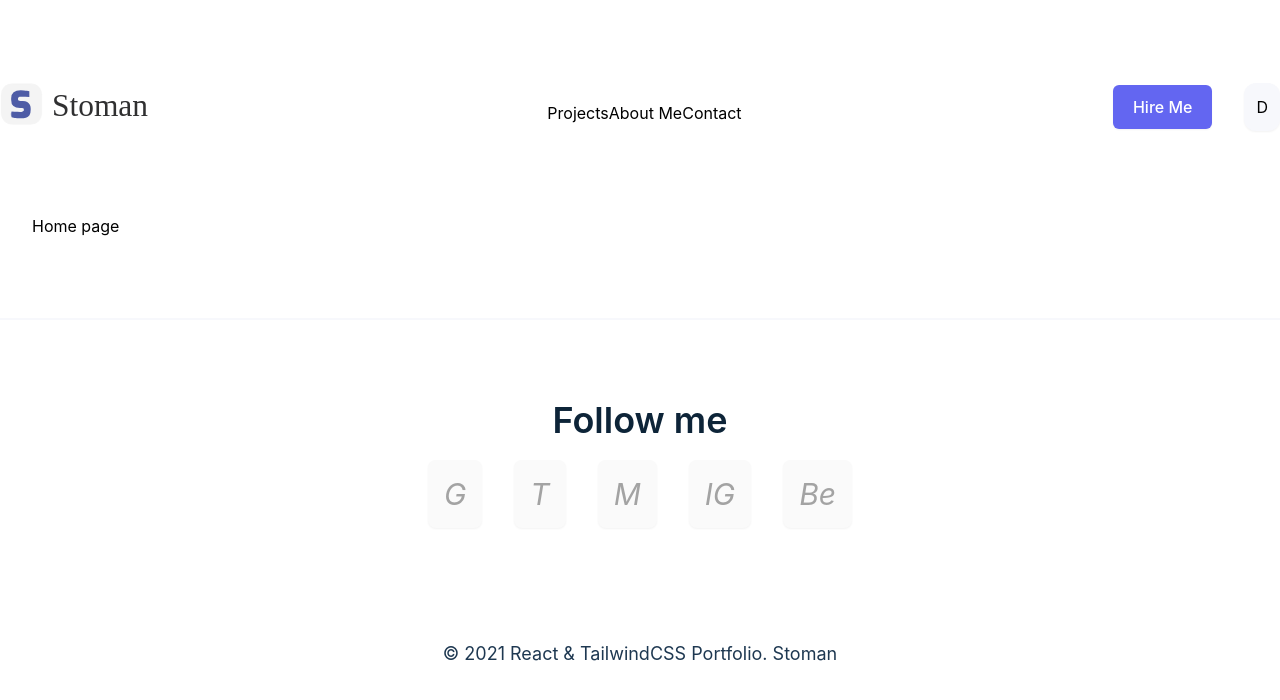
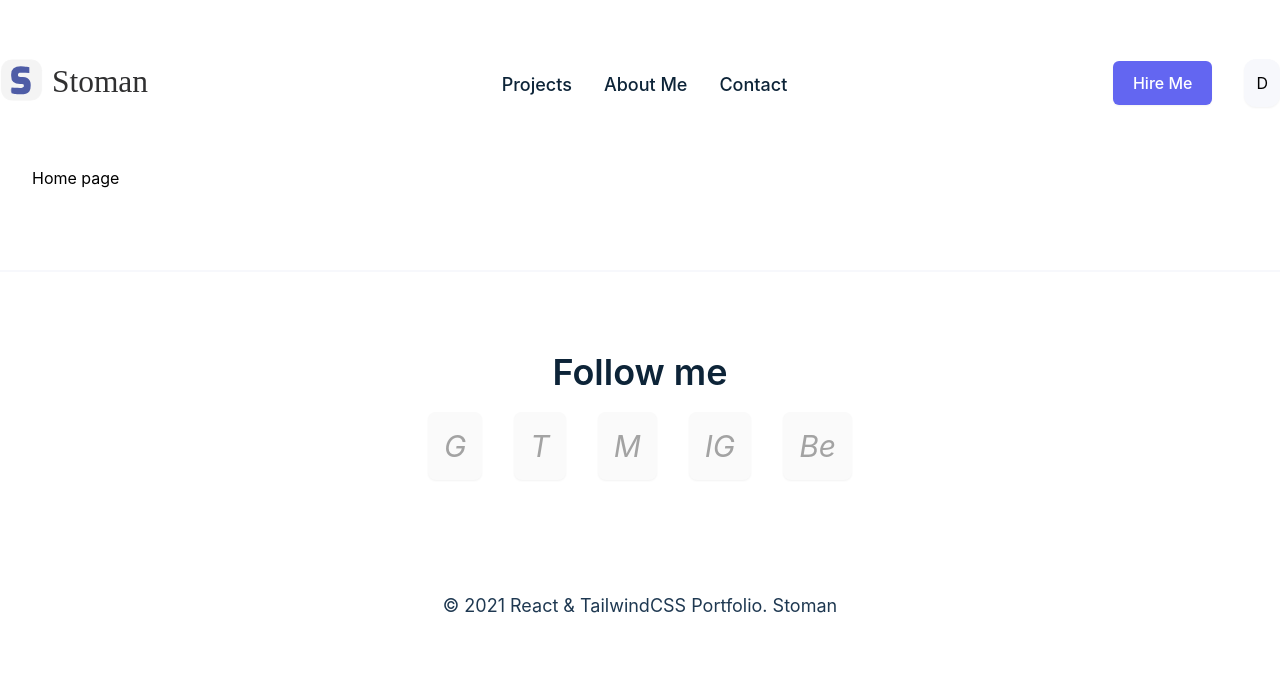
Before and after one commit to mcdollars/Next_Website, a Next.js app: page / in a window 1280 px wide. Shown: the top 700 px of the page. Built offline with nearby package versions, Linux system fonts and the light colour scheme.

Commit message:
Header ui updates

```diff
--- a/components/shared/AppHeader.js
+++ b/components/shared/AppHeader.js
@@ -38,7 +38,7 @@ function AppHeader() {
 			className="sm:container sm:mx-auto"
 		>
 			{/* Header start */}
-			<div className="z-10 max-w-screen-lg xl:max-w-screen-xl block sm:flex sm:justify-between sm:items-center py-6">
+			<div className="z-10 max-w-screen-lg xl:max-w-screen-xl block sm:flex sm:justify-between sm:items-center">
 				{/* Header menu links and small screen hamburger menu start */}
 				<div className="flex justify-between items-center px-4 sm:px-0">
 					{/* Logo start */}
@@ -108,7 +108,7 @@ function AppHeader() {
 				<div
 					className={
 						showMenu
-							? 'block m-0 sm:ml-4 mt-5 sm:mt-3 sm:flex p-5 sm:p-0 justify-center items-center shadow-lg sm:shadow-none'
+							? 'block m-0 sm:ml-4 mt-5 sm:mt-3 sm:flex p-5 sm:p-0 justify-between items-center shadow-lg sm:shadow-none'
 							: 'hidden'
 					}
 				>
@@ -146,28 +146,26 @@ function AppHeader() {
 				{/* Header links small screen end */}
 
 				{/* Header links small screen start*/}
-				<div className="hidden m-0 sm:ml-4 mt-5 sm:mt-3 sm:flex p-5 sm:p-0 justify-center items-center shadow-lg sm:shadow-none">
-					<Link
-						href="/projects"
+				<div className="hidden m-0 sm:ml-4 mt-5 sm:mt-3 sm:flex p-5 sm:p-0 justify-between items-center shadow-lg sm:shadow-none">
+					<div
 						className="block text-left text-lg font-medium text-primary-dark dark:text-ternary-light hover:text-secondary-dark dark:hover:text-secondary-light  sm:mx-4 mb-2 sm:py-2"
 						aria-label="Projects"
 					>
-						Projects
-					</Link>
-					<Link
-						href="/about"
+						<Link href="/projects">Projects</Link>
+					</div>
+					<div
 						className="block text-left text-lg font-medium text-primary-dark dark:text-ternary-light hover:text-secondary-dark dark:hover:text-secondary-light  sm:mx-4 mb-2 sm:py-2 border-t-2 pt-3 sm:pt-2 sm:border-t-0 border-primary-light dark:border-secondary-dark"
 						aria-label="About Me"
 					>
-						About Me
-					</Link>
-					<Link
-						href="/contact"
+						<Link href="/about">About Me</Link>
+					</div>
+
+					<div
 						className="block text-left text-lg font-medium text-primary-dark dark:text-ternary-light hover:text-secondary-dark dark:hover:text-secondary-light  sm:mx-4 mb-2 sm:py-2 border-t-2 pt-3 sm:pt-2 sm:border-t-0 border-primary-light dark:border-secondary-dark"
 						aria-label="Contact"
 					>
-						Contact
-					</Link>
+						<Link href="/contact">Contact</Link>
+					</div>
 					<div className="border-t-2 pt-3 sm:pt-0 sm:border-t-0 border-primary-light dark:border-secondary-dark">
 						<button
 							onClick={showHireMeModal}
```
